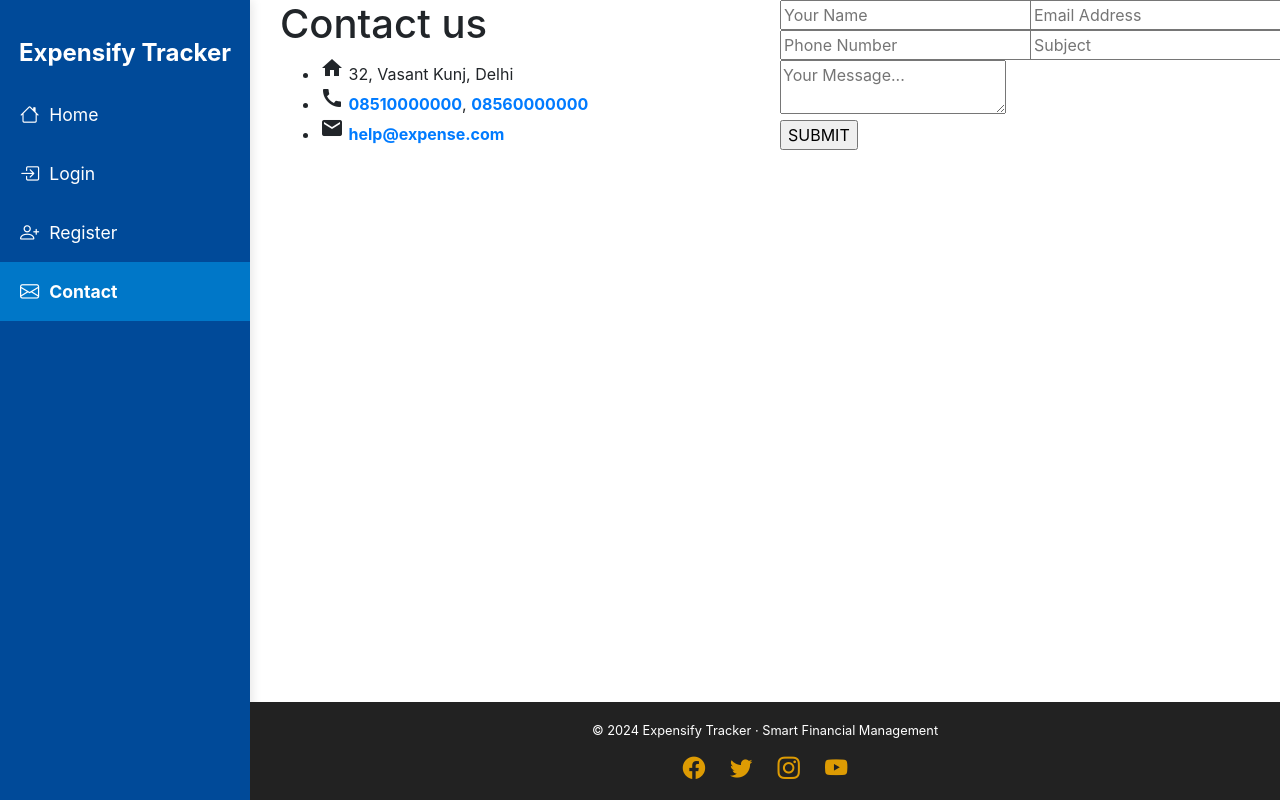
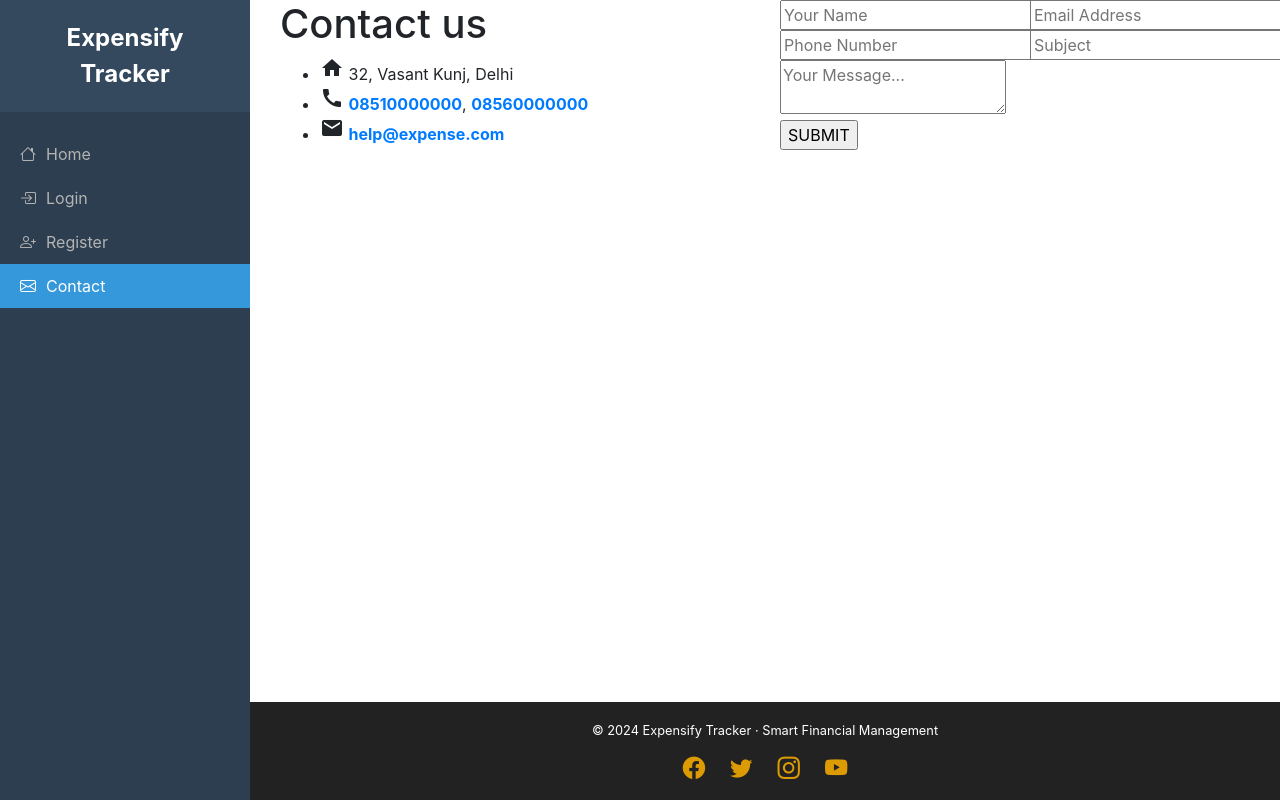
Before and after one commit to BhutSipho/FinTech, a Python web app: template templates/contact.html in a window 1280 px wide. Run offline with Jinja, Linux system fonts and the light colour scheme; the template is opened without the code that fills it, so the values that code supplies are empty.

Commit message:
frontend changes

```diff
--- a/static/css/style.css
+++ b/static/css/style.css
@@ -12,57 +12,45 @@ body {
 
 /* Sidebar Styling */
 .sidebar {
-    position: fixed;
-    top: 0;
-    left: 0;
     width: 250px;
     height: 100vh;
-    background-color: #004A99; /* Original sidebar blue */
-    padding: 20px 0;
-    box-shadow: 2px 0 10px rgba(0, 0, 0, 0.1);
+    position: fixed;
+    background: #2c3e50;
+    color: white;
+    z-index: 1000;
 }
 
 .sidebar-header {
-    text-align: center;
-    color: #FFFFFF;
+    padding: 20px;
+    background: #34495e;
     font-size: 1.5rem;
     font-weight: bold;
-    padding: 15px 0;
+    text-align: center;
 }
 
 .nav-links {
-    list-style: none;
-    padding: 0;
-    margin: 0;
+    padding: 20px 0;
 }
 
-.nav-links li {
-    width: 100%;
+.nav-links li a {
+    color: #b3b3b3;
+    padding: 10px 20px;
+    display: block;
+    transition: all 0.3s;
 }
 
-.nav-links a {
-    display: flex;
-    align-items: center;
-    padding: 15px 20px;
-    color: #FFFFFF;
-    text-decoration: none;
-    font-size: 1.1rem;
-    transition: background 0.3s ease;
+.nav-links li a:hover {
+    color: white;
+    background: #34495e;
 }
 
-.nav-links a i {
-    margin-right: 10px;
-    font-size: 1.2rem;
+.nav-links li a.active {
+    color: white;
+    background: #3498db;
 }
 
-.nav-links a:hover {
-    background-color: #F2A900; /* Gold hover matches link hover */
-    color: #2C3E50;
-}
-
-.nav-links a.active {
-    background-color: #0077C8; /* Matches primary button color */
-    font-weight: bold;
+.nav-links li a i {
+    margin-right: 10px;
 }
 
 /* Main content adjustment */
--- a/templates/analysis.html
+++ b/templates/analysis.html
@@ -12,13 +12,13 @@
         <link rel="stylesheet" href="https://cdn.jsdelivr.net/npm/bootstrap-icons@1.11.1/font/bootstrap-icons.css">
         <title>Expensify Tracker - Analysis</title>
     </head>
-    <body class="body">
+    <body class="d-flex flex-column min-vh-100">
         <!-- Add Sidebar -->
         <div class="sidebar">
             <div class="sidebar-header">Expensify Tracker</div>
             <ul class="nav-links">
-                <li><a href="/home" class="active"><i class="bi bi-house"></i>Home</a></li>
-                <li><a href="/analysis"><i class="bi bi-graph-up"></i>Analysis</a></li>
+                <li><a href="/home"><i class="bi bi-house"></i>Home</a></li>
+                <li><a href="/analysis" class="active"><i class="bi bi-graph-up"></i>Analysis</a></li>
                 <li><a href="/profile"><i class="bi bi-person-circle"></i>Profile</a></li>
                 <li><a href="/contact"><i class="bi bi-envelope"></i>Contact</a></li>
                 <li><a href="/logout" class="text-warning"><i class="bi bi-box-arrow-right"></i>Logout</a></li>
--- a/templates/contact.html
+++ b/templates/contact.html
@@ -26,7 +26,7 @@
             </ul>
         </div>
 
-        <div class="main-content">
+        <main class="main-content">
             <div class="container">
                 <section class="contact-sec sec-pad">
                     <div class="container">
@@ -99,7 +99,7 @@
             </div>
         </section>
 
-        </div>
+        </main>
 
         <footer class="app-footer">
             <div class="container text-center">
--- a/templates/profile.html
+++ b/templates/profile.html
@@ -26,7 +26,7 @@
             </ul>
         </div>
 
-        <div class="main-content">
+        <main class="main-content">
             {% for message in get_flashed_messages() %}
                 <div class="alert alert-warning alert-dismissible fade show my-1" id="alert" role="alert">
                     {{ message }}
@@ -64,7 +64,7 @@
                     </div>
                 </div>
             </div>
-        </div>
+        </main>
 
         <footer class="app-footer">
             <div class="container text-center">
```
